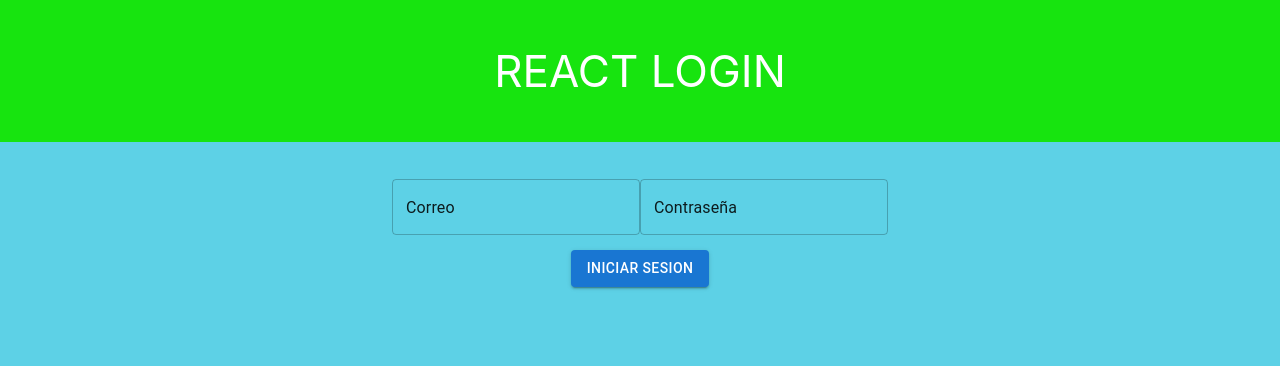
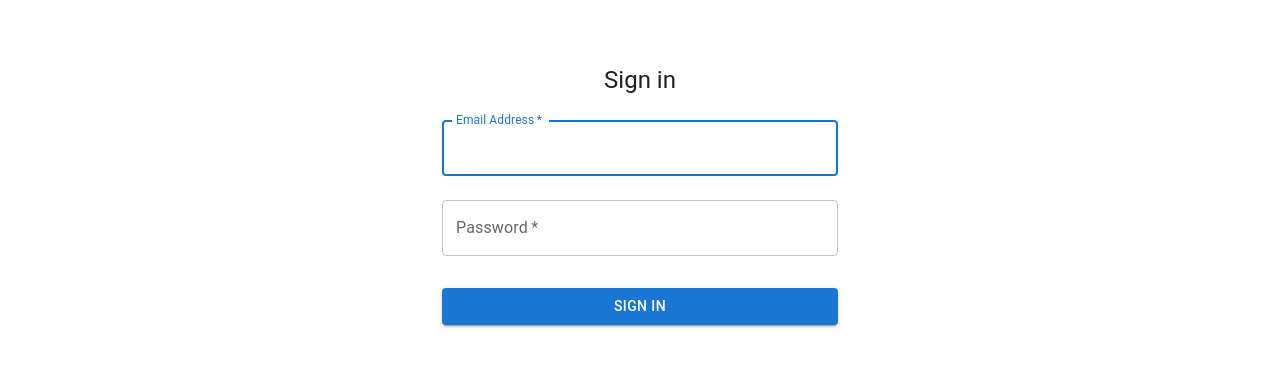
Before and after one commit to Ricardo1335/IETI-LAB05, a React (Create React App) app in the folder my-app/: page / in a window 1280 px wide. Shown: the top 366 px of the page. Built offline with nearby package versions, Linux system fonts and the light colour scheme.

Commit message:
Mejorado

```diff
--- a/my-app/package.json
+++ b/my-app/package.json
@@ -5,6 +5,7 @@
   "dependencies": {
     "@emotion/react": "^11.8.1",
     "@emotion/styled": "^11.8.1",
+    "@mui/icons-material": "^5.4.2",
     "@mui/material": "^5.4.3",
     "@testing-library/jest-dom": "^5.16.2",
     "@testing-library/react": "^12.1.3",
--- a/my-app/src/App.js
+++ b/my-app/src/App.js
@@ -1,35 +1,80 @@
+import * as React from 'react';
+import Avatar from '@mui/material/Avatar';
+import Button from '@mui/material/Button';
+import CssBaseline from '@mui/material/CssBaseline';
+import TextField from '@mui/material/TextField';
+import FormControlLabel from '@mui/material/FormControlLabel';
+import Checkbox from '@mui/material/Checkbox';
+import Link from '@mui/material/Link';
+import Grid from '@mui/material/Grid';
+import Box from '@mui/material/Box';
+import LockOutlinedIcon from '@mui/icons-material/LockOutlined';
+import Typography from '@mui/material/Typography';
+import Container from '@mui/material/Container';
+import { createTheme, ThemeProvider } from '@mui/material/styles';
 
-import './App.css';
-import { TextField } from '@mui/material';
-import Button from '@mui/material/Button';
 
-function App() {
+
+const theme = createTheme();
+
+export default function SignIn() {
+  const handleSubmit = (event) => {
+    event.preventDefault();
+    const data = new FormData(event.currentTarget);
+    // eslint-disable-next-line no-console
+    console.log({
+      email: data.get('email'),
+      password: data.get('password'),
+    });
+  };
+
   return (
-    <div className="App">
-      <header className="App-header">
-
-        <p>
-          REACT LOGIN
-        </p>
-
-      </header>
-      <body className="App-body">
-      <div id = "datos">
+    <ThemeProvider theme={theme}>
+      <Container component="main" maxWidth="xs">
+        <CssBaseline />
+        <Box
+          sx={{
+            marginTop: 8,
+            display: 'flex',
+            flexDirection: 'column',
+            alignItems: 'center',
+          }}
+        >
+          <Typography component="h1" variant="h5">
+            Sign in
+          </Typography>
+          <Box component="form" onSubmit={handleSubmit} noValidate sx={{ mt: 1 }}>
             <TextField
+              margin="normal"
               required
-          id="correo"
-          defaultValue="Correo"
+              fullWidth
+              id="email"
+              label="Email Address"
+              name="email"
+              autoComplete="email"
+              autoFocus
             />
             <TextField
+              margin="normal"
               required
-          id="contraseña"
-          defaultValue="Contraseña"
+              fullWidth
+              name="password"
+              label="Password"
+              type="password"
+              id="password"
+              autoComplete="current-password"
             />
-      </div>
-        <Button variant="contained">Iniciar Sesion</Button>
-      </body>
-    </div>
+            <Button
+              type="submit"
+              fullWidth
+              variant="contained"
+              sx={{ mt: 3, mb: 2 }}
+            >
+              Sign In
+            </Button>
+          </Box>
+        </Box>
+      </Container>
+    </ThemeProvider>
   );
 }
-
-export default App;
```
Also changed, not shown: 1 other file (tests, documents, lock files or other folders). Lines whose indentation alone changed are shown as unchanged.
